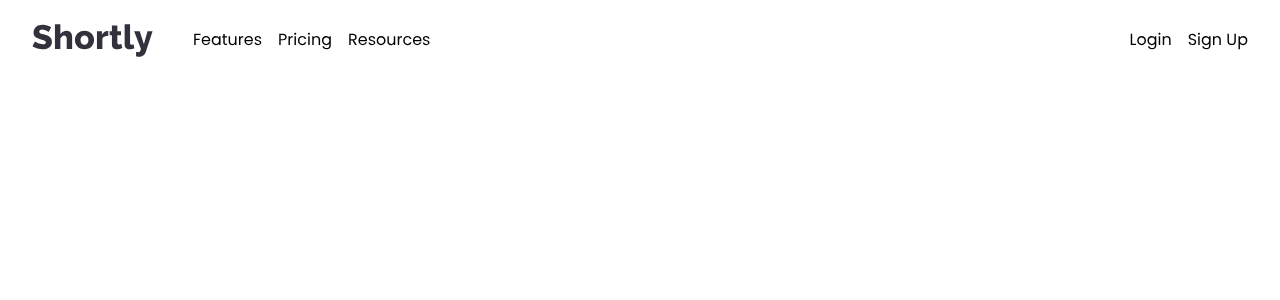
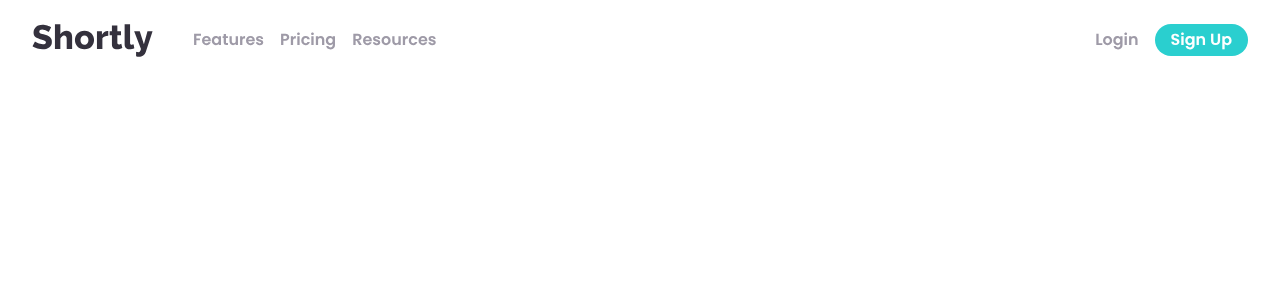
Before and after one commit to Rowada/shortly-landing-page, a React (Vite) app: page / in a window 1280 px wide. Shown: the top 300 px of the page. Built offline with nearby package versions, Linux system fonts and the light colour scheme.

Commit message:
style: add desktop nav

```diff
--- a/src/components/Header/Nav.jsx
+++ b/src/components/Header/Nav.jsx
@@ -37,7 +37,9 @@ export const Nav = () => {
               <ul className="ml-10 flex items-baseline space-x-4">
                 {MENU_ITEMS.map((items) => (
                   <li key={items.id}>
-                    <a href="#">{items.item}</a>
+                    <a className="font-semibold text-accent" href="#">
+                      {items.item}
+                    </a>
                   </li>
                 ))}
               </ul>
@@ -45,8 +47,10 @@ export const Nav = () => {
           </div>
           <div className="hidden md:block">
             <div className="flex items-baseline space-x-4">
-              <button>Login</button>
-              <button>Sign Up</button>
+              <button className="font-semibold text-accent">Login</button>
+              <button className="rounded-full bg-primary px-4 py-1 font-semibold text-white">
+                Sign Up
+              </button>
             </div>
           </div>
 
```
